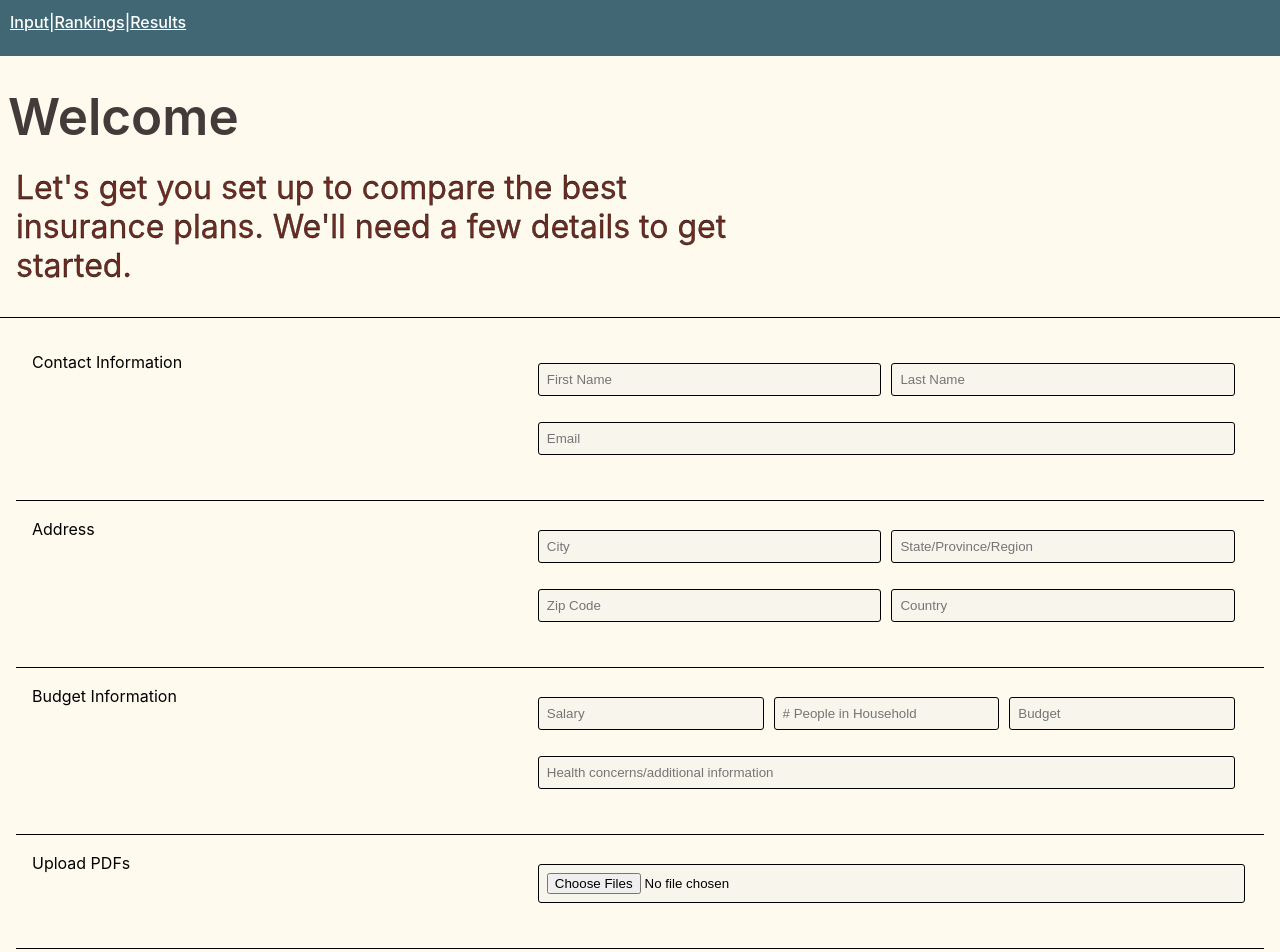
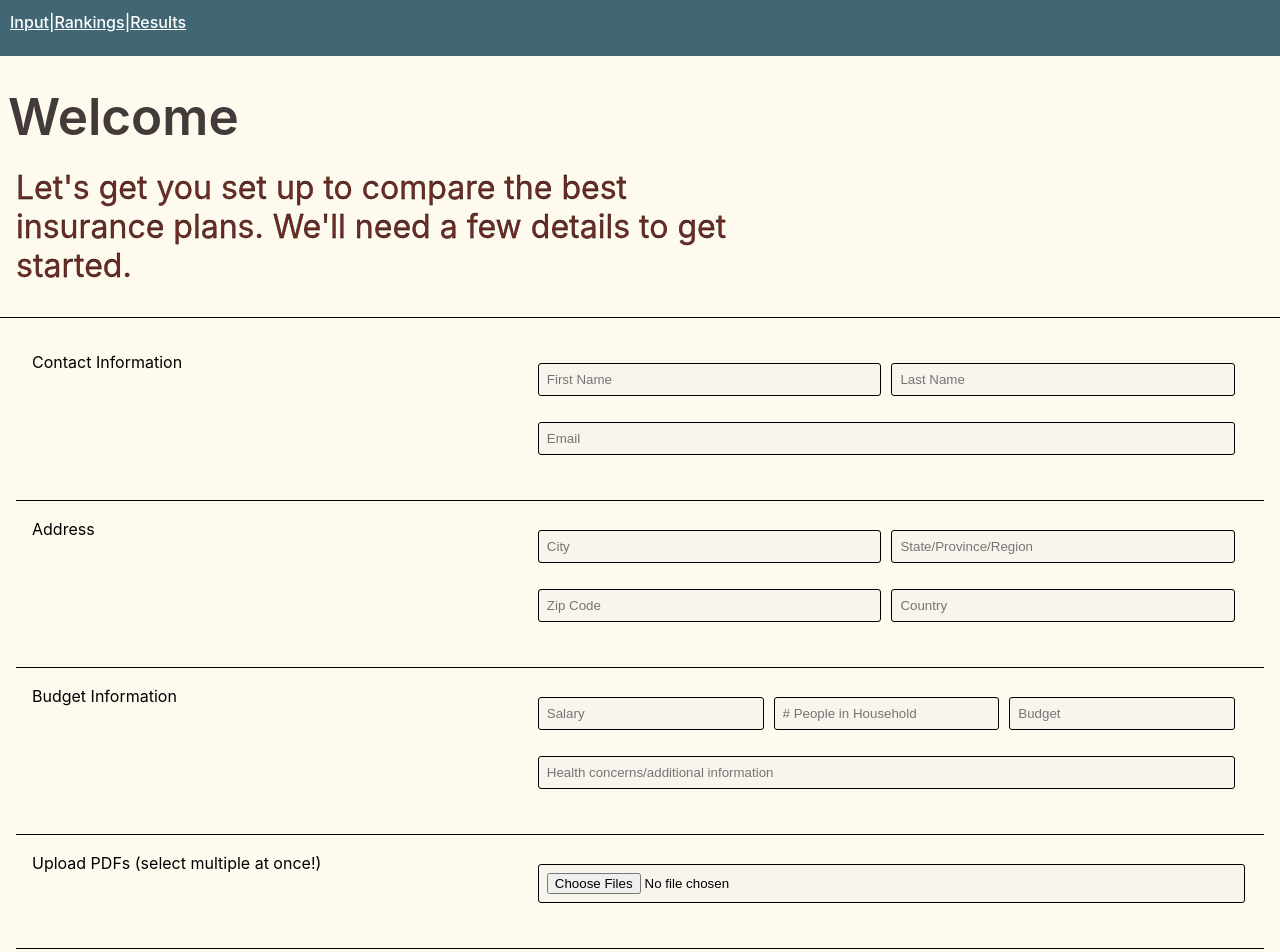
Before and after one commit to riasingh125/forge-spring25-software, a React (Vite) app in the folder frontend/: page /input in a window 1280 px wide. Shown: the top 952 px of the page. Built offline with nearby package versions, Linux system fonts and the light colour scheme.

Commit message:
changed file upload back to previous

```diff
--- a/frontend/src/components/FileUpload.tsx
+++ b/frontend/src/components/FileUpload.tsx
@@ -6,8 +6,7 @@ const FileUpload = () => {
 
   const handleFileChange = (event: React.ChangeEvent<HTMLInputElement>) => {
     const newFiles = event.target.files ? Array.from(event.target.files) : [];
-    setFiles((prevFileList) => [...prevFileList, ...newFiles]);
-    console.log(newFiles);
+    setFiles(newFiles);
   };
 
   return (
--- a/frontend/src/pages/Input/Input.tsx
+++ b/frontend/src/pages/Input/Input.tsx
@@ -166,7 +166,7 @@ const Input: React.FC<ResultsProps> = ({ setResults }) => {
           <div className={styles.line}></div>
           {/* File Upload */}
           <div className={styles.formGroup}>
-            <div className={styles.formLabelGroup}>Upload PDFs</div>
+            <div className={styles.formLabelGroup}>Upload PDFs (select multiple at once!)</div>
             <div className={styles.formInputGroup}>
               <FileUpload />
             </div>
```
